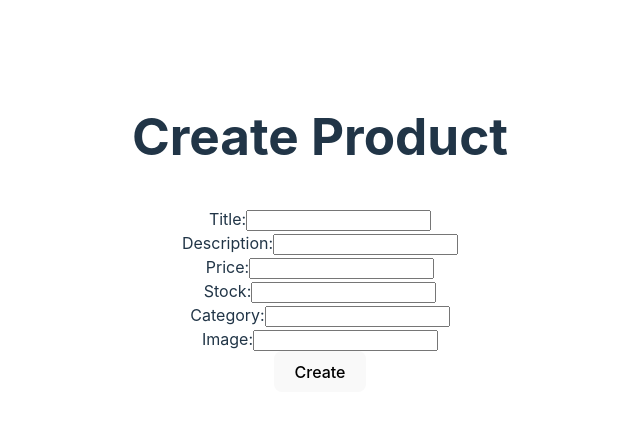
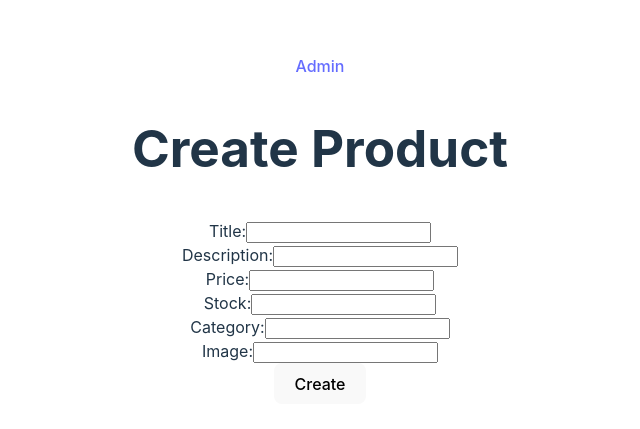
Before and after one commit to TobiasBurman/Database-Driven-React-Car-Shop, a React (Vite) app: page /pages/admin/CreateProduct in a window 1280 px wide. Shown: the part 171-600 px from the top of the page, without its empty margins (320-960 px from the left). Built offline with nearby package versions, Linux system fonts and the light colour scheme.

Commit message:
Back-to-admin-link

```diff
--- a/src/pages/admin/CreateProduct.jsx
+++ b/src/pages/admin/CreateProduct.jsx
@@ -1,4 +1,5 @@
 import React, { useState } from 'react'
+import { Link } from "react-router-dom";
 
 const CreateProduct = () => {
   const [title, setTitle] = useState("");
@@ -43,6 +44,7 @@ const CreateProduct = () => {
 
   return (
     <>
+    <Link to="/pages/admin/ManageProducts">Admin</Link>
       <h1>Create Product</h1>
       <form onSubmit={handleSubmit}>
         <label>
--- a/src/pages/admin/ManageProducts.jsx
+++ b/src/pages/admin/ManageProducts.jsx
@@ -1,6 +1,6 @@
 import React, { useState, useEffect } from "react";
 import Nav from "../../components/Nav";
-import { Link } from 'react-router-dom';
+import { Link } from "react-router-dom";
 
 const ManageProducts = () => {
   const [products, setProducts] = useState([]);
@@ -27,8 +27,7 @@ const ManageProducts = () => {
     <>
       <Nav />
 
-      <Link
-        to="/pages/admin/CreateProduct">Create Product</Link>
+      <Link to="/pages/admin/CreateProduct">Create Product</Link>
       {error && <p>{error}</p>}
       {products.length > 0 ? (
         <table>
```
